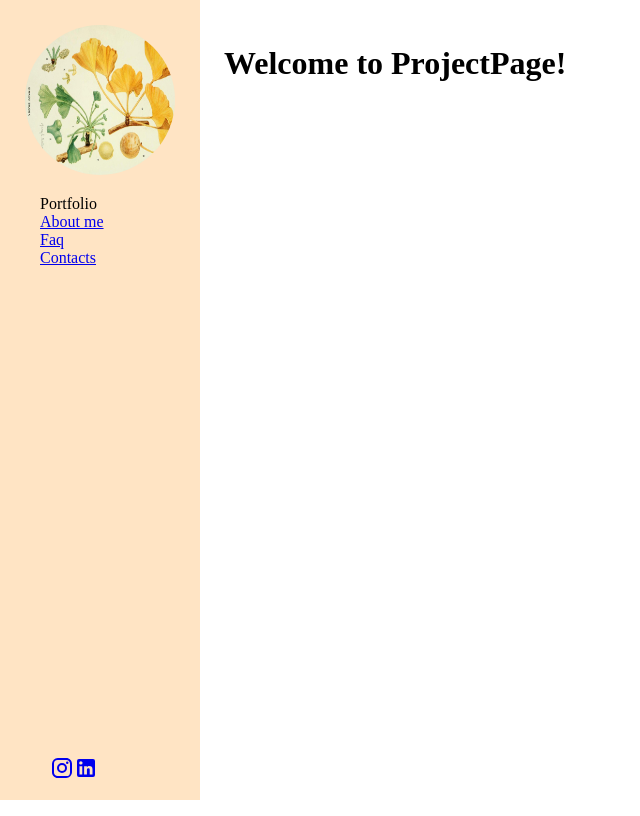
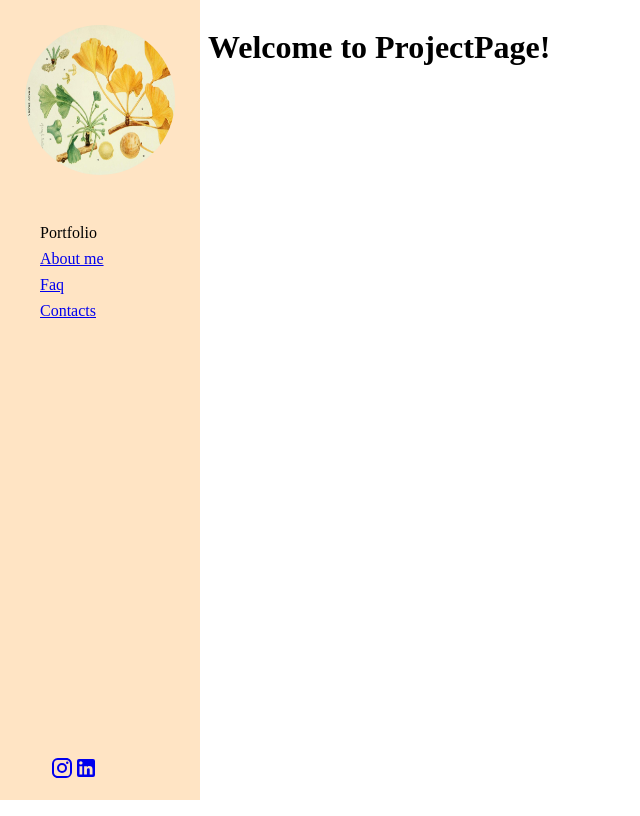
Before and after one commit to kirillsud/luba-web, a React app: page /project in a window 1280 px wide. Shown: the whole page, without its empty margins (0-640 px from the left). Built offline with nearby package versions, Linux system fonts and the light colour scheme.

Commit message:
sync with main menu

```diff
--- a/src/app/components/layout/layout.module.css
+++ b/src/app/components/layout/layout.module.css
@@ -4,5 +4,4 @@
 
 .page {
   flex-grow: 1;
-  padding: 1rem;
 }
--- a/src/app/components/layout/layout.tsx
+++ b/src/app/components/layout/layout.tsx
@@ -1,20 +1,23 @@
 import { Outlet } from 'react-router-dom';
-import MainMenu from '../main-menu/main-menu';
+import MainMenu, { PortfolioMenuItem } from '../main-menu/main-menu';
+
 import styles from './layout.module.css';
 
 /* eslint-disable-next-line */
 export interface LayoutProps {}
 
-const portfolio = [
-  { title: 'Scetches1', url: 'scetches1' },
-  { title: 'Scetches2', url: 'scetches2' },
-  { title: 'Scetches3', url: 'scetches3' },
+const portfolio: PortfolioMenuItem[] = [
+  { title: 'Original art', slug: 'original-art' },
+  { title: 'Client work', slug: 'client-work' },
+  { title: 'Rough', slug: 'rough' },
 ];
 
 export function Layout(props: LayoutProps) {
   return (
     <div className={styles['container']}>
-      <MainMenu portfolio={portfolio} />
+      <div className={styles['menu']}>
+        <MainMenu portfolio={portfolio} />
+      </div>
       <div className={styles['page']}>
         <Outlet />
       </div>
--- a/src/app/components/main-menu/main-menu.module.css
+++ b/src/app/components/main-menu/main-menu.module.css
@@ -12,11 +12,11 @@
   left: 0;
   bottom: 0;
   background-color: bisque;
+  z-index: 9999;
 }
 
 .logo {
-  margin-top: 25px;
-  margin-left: 25px;
+  margin: 25px;
   border-radius: 350px;
   height: 150px;
   width: 150px;
@@ -31,7 +31,7 @@
 .menu_list {
   position: relative;
   margin: 0;
-  padding: 0;
+  padding: .25rem 0;
 }
 
 .menu_list.menu:hover {
@@ -42,22 +42,15 @@
   display: none;
   position: absolute;
   background-color: #f1f1f1;
+  left: calc(100% - 1rem);
   min-width: 160px;
   box-shadow: 0px 8px 16px 0px rgba(0, 0, 0, 0.2);
-  z-index: 1;
-}
-
-.dropdown-content .drop {
-  color: black;
-  padding: 12px 16px;
-  text-decoration: none;
-  display: block;
 }
 
 .menu_list:hover .drop {
   display: block;
   position: absolute;
-  z-index: 9999;
+  top: 0;
   width: 100px;
   background-color: rgb(228, 221, 214);
   border-color: black;
--- a/src/app/components/main-menu/main-menu.tsx
+++ b/src/app/components/main-menu/main-menu.tsx
@@ -9,7 +9,7 @@ import LinkedInIcon from '@mui/icons-material/LinkedIn';
 
 export interface PortfolioMenuItem {
   title: string;
-  url: string;
+  slug: string;
 }
 export interface MainMenuProps {
   portfolio: Array<PortfolioMenuItem>;
@@ -26,10 +26,10 @@ export function MainMenu(props: MainMenuProps) {
         <ul className={styles['menu']}>
           <li className={styles['menu_list']}>
             Portfolio
-            <ul className={styles['drop']}>
+            <ul className={styles['menu'] + ' ' + styles['drop']}>
               {props.portfolio.map((portfolioItem) => (
-                <li key={portfolioItem.url}>
-                  <Link to={`/portfolio/${portfolioItem.url}`}>
+                <li key={portfolioItem.slug} className={styles['menu_list']}>
+                  <Link to={`/portfolio/${portfolioItem.slug}`}>
                     {portfolioItem.title}
                   </Link>
                 </li>
```
